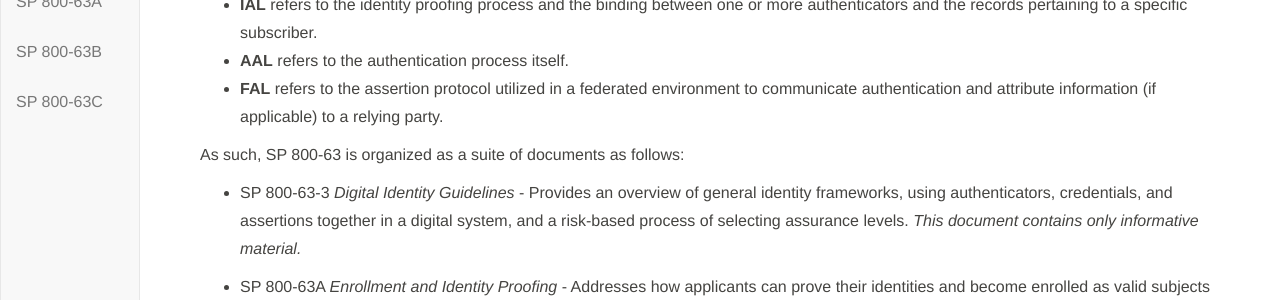
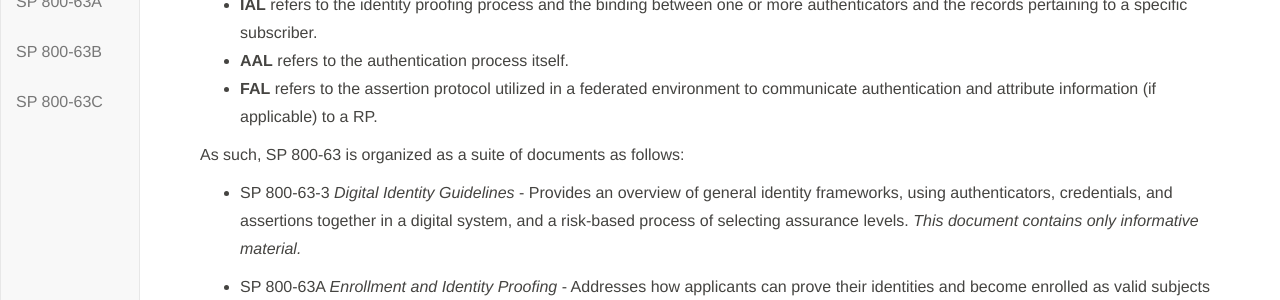
Before and after one commit to usnistgov/800-63-3, a Jekyll site: the page built from sp800-63-3/sec1_2_introduction.md, in a window 1280 px wide and 900 px high, scrolled down 1071 px. Shown: the part 180-480 px from the top of the window. Built offline with Jekyll 4.4.1, drawn with Linux system fonts in a browser that asks for light colours; our own code applies the rules of GitHub Pages for plain Markdown files.

Commit message:
Update sec1_2_introduction.md

```diff
--- a/sp800-63-3/sec1_2_introduction.md
+++ b/sp800-63-3/sec1_2_introduction.md
@@ -29,7 +29,7 @@ The components of identity assurance detailed in these guidelines are as follows
 
 * **IAL** refers to the identity proofing process and the binding between one or more authenticators and the records pertaining to a specific subscriber.
 * **AAL** refers to the authentication process itself.
-* **FAL** refers to the assertion protocol utilized in a federated environment to communicate authentication and attribute information (if applicable) to a relying party.
+* **FAL** refers to the assertion protocol utilized in a federated environment to communicate authentication and attribute information (if applicable) to a RP.
 
 As such, SP 800-63 is organized as a suite of documents as follows:
 
```
